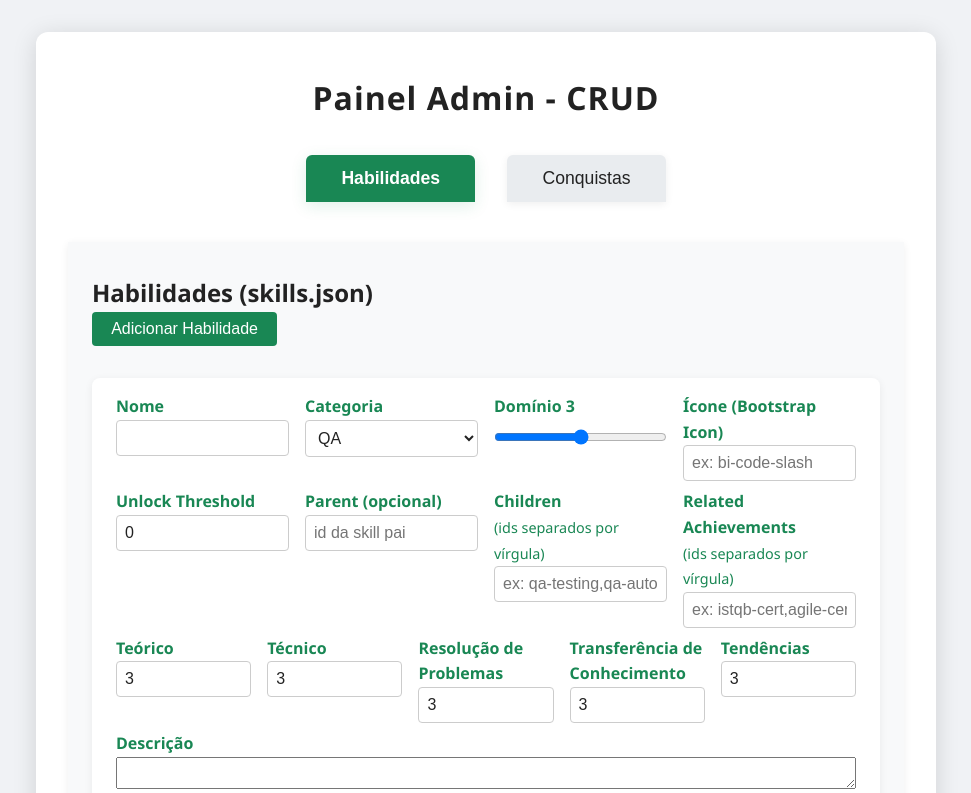
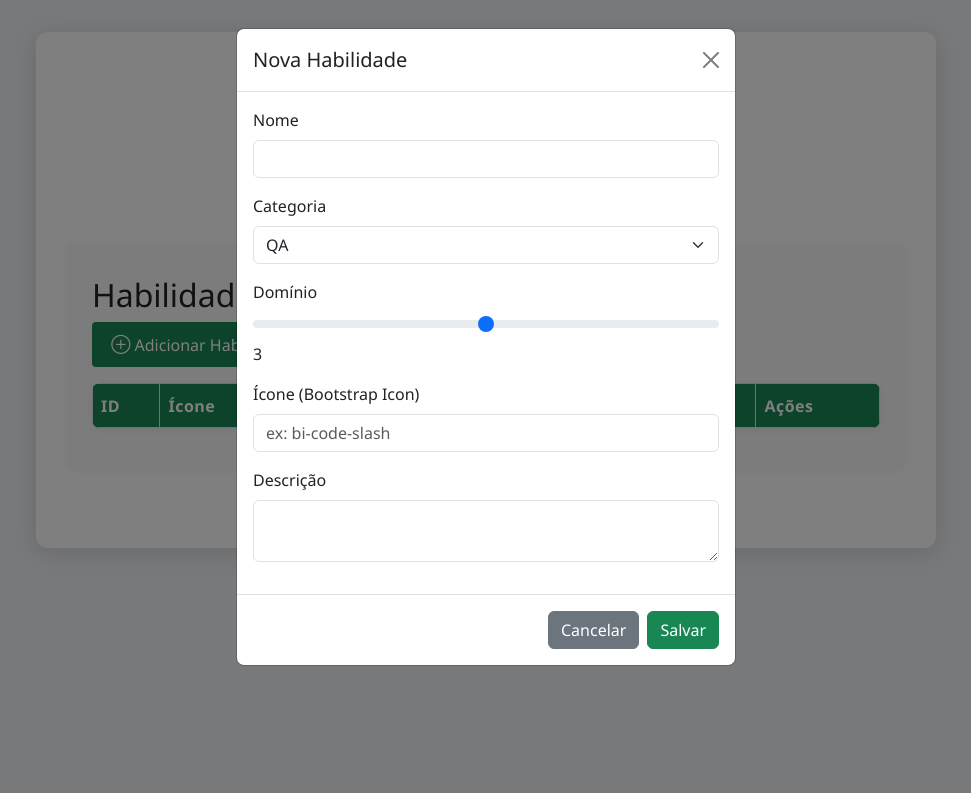
Before and after one commit to matteusbonotto/competence-page, a website: page admin.html in a window 1280 px wide. Both pictures are taken after a click on the button "Adicionar Habilidade". Shown: the top 793 px of the page, without its empty margins (154-1125 px from the left). Drawn offline with nearby package versions, Linux system fonts and the light colour scheme; no server answers.

```diff
--- a/admin.html
+++ b/admin.html
@@ -7,11 +7,16 @@
     <link rel="stylesheet" href="styles/desktop.css" />
     <link rel="stylesheet" href="styles/mobile.css" />
     <link rel="stylesheet" href="styles/tree.css" />
+    <!-- Bootstrap -->
+    <link
+      href="https://cdn.jsdelivr.net/npm/bootstrap@5.3.7/dist/css/bootstrap.min.css"
+      rel="stylesheet"
+      integrity="sha384-LN+7fdVzj6u52u30Kp6M/trliBMCMKTyK833zpbD+pXdCLuTusPj697FH4R/5mcr"
+      crossorigin="anonymous">
     <!-- Bootstrap Icons -->
     <link
       href="https://cdn.jsdelivr.net/npm/bootstrap-icons@1.11.0/font/bootstrap-icons.css"
-      rel="stylesheet"
-    />
+      rel="stylesheet" />
     <style>
       body {
         background: #f0f2f5;
@@ -193,32 +198,95 @@
         <button
           class="admin-menu-btn active"
           id="menu-skills"
-          onclick="showCrudSection('skills')"
-        >
+          onclick="showCrudSection('skills')">
           Habilidades
         </button>
         <button
           class="admin-menu-btn"
           id="menu-achievements"
-          onclick="showCrudSection('achievements')"
-        >
+          onclick="showCrudSection('achievements')">
           Conquistas
         </button>
       </nav>
       <section class="crud-section active" id="skills-section">
+
         <h2>Habilidades (skills.json)</h2>
         <button
           class="save-btn"
           style="margin-bottom: 1rem"
-          onclick="showSkillForm()"
-        >
-          Adicionar Habilidade
+          id="btnAddSkillModal"
+          type="button">
+          <i class="bi bi-plus-circle" style="font-size:1.2em;"></i> Adicionar
+          Habilidade
         </button>
+
+        <!-- Modal Bootstrap 5 -->
+        <div class="modal fade" id="skillModal" tabindex="-1"
+          aria-labelledby="skillModalLabel" aria-hidden="true">
+          <div class="modal-dialog">
+            <div class="modal-content">
+              <div class="modal-header">
+                <h5 class="modal-title" id="skillModalLabel">Nova
+                  Habilidade</h5>
+                <button type="button" class="btn-close" data-bs-dismiss="modal"
+                  aria-label="Fechar"></button>
+              </div>
+              <form id="skill-modal-form">
+                <div class="modal-body">
+                  <div class="mb-3">
+                    <label for="modal-skill-name"
+                      class="form-label">Nome</label>
+                    <input type="text" class="form-control"
+                      id="modal-skill-name" required>
+                  </div>
+                  <div class="mb-3">
+                    <label for="modal-skill-category"
+                      class="form-label">Categoria</label>
+                    <select class="form-select" id="modal-skill-category">
+                      <option value="qa">QA</option>
+                      <option value="dev">DEV</option>
+                      <option value="ux">UX</option>
+                      <option value="data">DATA</option>
+                      <option value="devops">DEVOPS</option>
+                      <option value="infra">INFRA</option>
+                      <option value="idiomas">IDIOMAS</option>
+                    </select>
+                  </div>
+                  <div class="mb-3">
+                    <label for="modal-skill-domain"
+                      class="form-label">Domínio</label>
+                    <input type="range" class="form-range"
+                      id="modal-skill-domain" min="1" max="5" value="3"
+                      step="1">
+                    <span id="modal-domain-value">3</span>
+                  </div>
+                  <div class="mb-3">
+                    <label for="modal-skill-icon" class="form-label">Ícone
+                      (Bootstrap Icon)</label>
+                    <input type="text" class="form-control"
+                      id="modal-skill-icon" placeholder="ex: bi-code-slash">
+                  </div>
+                  <div class="mb-3">
+                    <label for="modal-skill-desc"
+                      class="form-label">Descrição</label>
+                    <textarea class="form-control" id="modal-skill-desc"
+                      rows="2"></textarea>
+                  </div>
+                </div>
+                <div class="modal-footer">
+                  <button type="button" class="btn btn-secondary"
+                    data-bs-dismiss="modal">Cancelar</button>
+                  <button type="submit" class="btn btn-success">Salvar</button>
+                </div>
+              </form>
+            </div>
+          </div>
+        </div>
+
         <form
           class="crud-form"
           id="skill-form"
-          style="display: none; margin-bottom: 1.5rem"
-        >
+          style="display: none; margin-bottom: 1.5rem">
           <div class="crud-form-row">
             <div>
               <label>Nome</label>
@@ -245,16 +313,14 @@
                 max="5"
                 value="3"
                 step="1"
-                oninput="document.getElementById('domain-value').innerText=this.value"
-              />
+                oninput="document.getElementById('domain-value').innerText=this.value" />
             </div>
             <div>
               <label>Ícone (Bootstrap Icon)</label>
               <input
                 type="text"
                 id="skill-icon"
-                placeholder="ex: bi-code-slash"
-              />
+                placeholder="ex: bi-code-slash" />
             </div>
           </div>
           <div class="crud-form-row">
@@ -264,42 +330,32 @@
                 type="number"
                 id="skill-unlock-threshold"
                 min="0"
-                value="0"
-              />
+                value="0" />
             </div>
             <div>
               <label>Parent (opcional)</label>
               <input
                 type="text"
                 id="skill-parent"
-                placeholder="id da skill pai"
-              />
+                placeholder="id da skill pai" />
             </div>
             <div>
-              <label
-                >Children<br /><span
-                  style="font-weight: normal; font-size: 0.9em"
-                  >(ids separados por vírgula)</span
-                ></label
-              >
+              <label>Children<br /><span
+                  style="font-weight: normal; font-size: 0.9em">(ids separados
+                  por vírgula)</span></label>
               <input
                 type="text"
                 id="skill-children"
-                placeholder="ex: qa-testing,qa-automation"
-              />
+                placeholder="ex: qa-testing,qa-automation" />
             </div>
             <div>
-              <label
-                >Related Achievements<br /><span
-                  style="font-weight: normal; font-size: 0.9em"
-                  >(ids separados por vírgula)</span
-                ></label
-              >
+              <label>Related Achievements<br /><span
+                  style="font-weight: normal; font-size: 0.9em">(ids separados
+                  por vírgula)</span></label>
               <input
                 type="text"
                 id="skill-relatedAchievements"
-                placeholder="ex: istqb-cert,agile-cert"
-              />
+                placeholder="ex: istqb-cert,agile-cert" />
             </div>
           </div>
           <div class="crud-form-row">
@@ -310,8 +366,7 @@
                 id="score-theoretical"
                 min="1"
                 max="5"
-                value="3"
-              />
+                value="3" />
             </div>
             <div>
               <label>Técnico</label>
@@ -320,8 +375,7 @@
                 id="score-technical"
                 min="1"
                 max="5"
-                value="3"
-              />
+                value="3" />
             </div>
             <div>
               <label>Resolução de Problemas</label>
@@ -330,8 +384,7 @@
                 id="score-problem-solving"
                 min="1"
                 max="5"
-                value="3"
-              />
+                value="3" />
             </div>
             <div>
               <label>Transferência de Conhecimento</label>
@@ -340,8 +393,7 @@
                 id="score-knowledge-transfer"
                 min="1"
                 max="5"
-                value="3"
-              />
+                value="3" />
             </div>
             <div>
               <label>Tendências</label>
@@ -350,8 +402,7 @@
                 id="score-trends"
                 min="1"
                 max="5"
-                value="3"
-              />
+                value="3" />
             </div>
           </div>
           <div>
@@ -359,8 +410,7 @@
             <textarea
               id="skill-desc"
               rows="2"
-              style="width: 100%; resize: vertical"
-            ></textarea>
+              style="width: 100%; resize: vertical"></textarea>
           </div>
           <input type="hidden" id="skill-id" />
           <div>
@@ -389,8 +439,7 @@
         <button
           class="save-btn"
           style="margin-bottom: 1rem"
-          onclick="showAchievementForm()"
-        >
+          onclick="showAchievementForm()">
           Adicionar Conquista
         </button>
         <form class="crud-form" id="achievement-form" style="display: none">
@@ -417,8 +466,7 @@
                 id="achievement-difficulty"
                 min="1"
                 max="5"
-                value="3"
-              />
+                value="3" />
             </div>
           </div>
           <div class="crud-form-row">
@@ -436,17 +484,13 @@
               </select>
             </div>
             <div>
-              <label
-                >Skills Relacionadas<br /><span
-                  style="font-weight: normal; font-size: 0.9em"
-                  >(ids separados por vírgula)</span
-                ></label
-              >
+              <label>Skills Relacionadas<br /><span
+                  style="font-weight: normal; font-size: 0.9em">(ids separados
+                  por vírgula)</span></label>
               <input
                 type="text"
                 id="achievement-relatedSkills"
-                placeholder="ex: qa-root,qa-testing"
-              />
+                placeholder="ex: qa-root,qa-testing" />
             </div>
             <div>
               <label>Data de Desbloqueio</label>
@@ -457,29 +501,26 @@
               <input
                 type="text"
                 id="achievement-evidence"
-                placeholder="https://..."
-              />
+                placeholder="https://..." />
             </div>
             <div>
               <label>Imagem</label>
               <input type="file" id="achievement-img" accept="image/*" />
               <img
                 id="achievement-img-preview"
-                src=""
-                alt=""
+                src
+                alt
                 style="
                   display: none;
                   max-width: 60px;
                   margin-top: 0.5rem;
                   border-radius: 6px;
-                "
-              />
+                " />
               <input
                 type="text"
                 id="achievement-img-url"
                 placeholder="ou cole a URL da imagem"
-                style="margin-top: 0.3rem"
-              />
+                style="margin-top: 0.3rem" />
             </div>
           </div>
           <input type="hidden" id="achievement-id" />
@@ -488,8 +529,7 @@
             <button
               type="button"
               class="cancel-btn"
-              onclick="hideAchievementForm()"
-            >
+              onclick="hideAchievementForm()">
               Cancelar
             </button>
           </div>
@@ -511,6 +551,46 @@
     </div>
     <script src="scripts/admin.js"></script>
     <script>
+      // Abrir modal Bootstrap 5 ao clicar no botão
+      document.addEventListener('DOMContentLoaded', function() {
+        var btnAddSkill = document.getElementById('btnAddSkillModal');
+        var skillModal = new bootstrap.Modal(document.getElementById('skillModal'));
+        if (btnAddSkill) {
+          btnAddSkill.addEventListener('click', function() {
+            skillModal.show();
+          });
+        }
+        // Atualizar valor do domínio
+        var domainRange = document.getElementById('modal-skill-domain');
+        var domainValue = document.getElementById('modal-domain-value');
+        if (domainRange && domainValue) {
+          domainRange.addEventListener('input', function() {
+            domainValue.textContent = domainRange.value;
+          });
+        }
+        // Submit do modal
+        var skillModalForm = document.getElementById('skill-modal-form');
+        if (skillModalForm) {
+          skillModalForm.addEventListener('submit', function(e) {
+            e.preventDefault();
+            // Coletar dados
+            var skill = {
+              title: document.getElementById('modal-skill-name').value.trim(),
+              category: document.getElementById('modal-skill-category').value,
+              domain: parseInt(document.getElementById('modal-skill-domain').value),
+              icon: document.getElementById('modal-skill-icon').value.trim(),
+              description: document.getElementById('modal-skill-desc').value.trim()
+            };
+            // Aqui você pode enviar skill para backend ou atualizar tabela
+            alert('Habilidade salva!\n' + JSON.stringify(skill, null, 2));
+            skillModal.hide();
+            skillModalForm.reset();
+            domainValue.textContent = '3';
+          });
+        }
+      });
+    </script>
+    <script>
       function showCrudSection(section) {
         const skillsSection = document.getElementById("skills-section");
         const achievementsSection = document.getElementById(
@@ -531,5 +611,9 @@
         }
       }
     </script>
+    <script
+      src="https://cdn.jsdelivr.net/npm/bootstrap@5.3.7/dist/js/bootstrap.bundle.min.js"
+      integrity="sha384-ndDqU0Gzau9qJ1lfW4pNLlhNTkCfHzAVBReH9diLvGRem5+R9g2FzA8ZGN954O5Q"
+      crossorigin="anonymous"></script>
   </body>
 </html>
```
